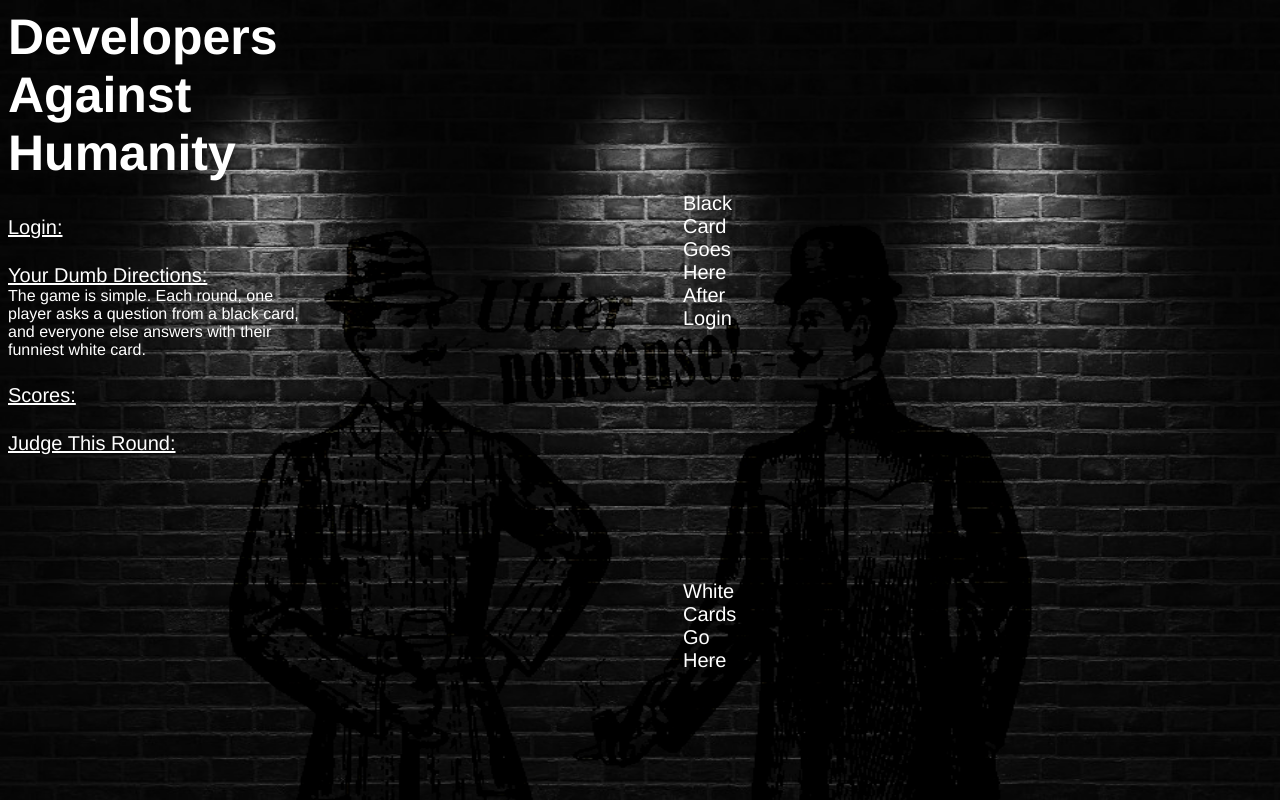
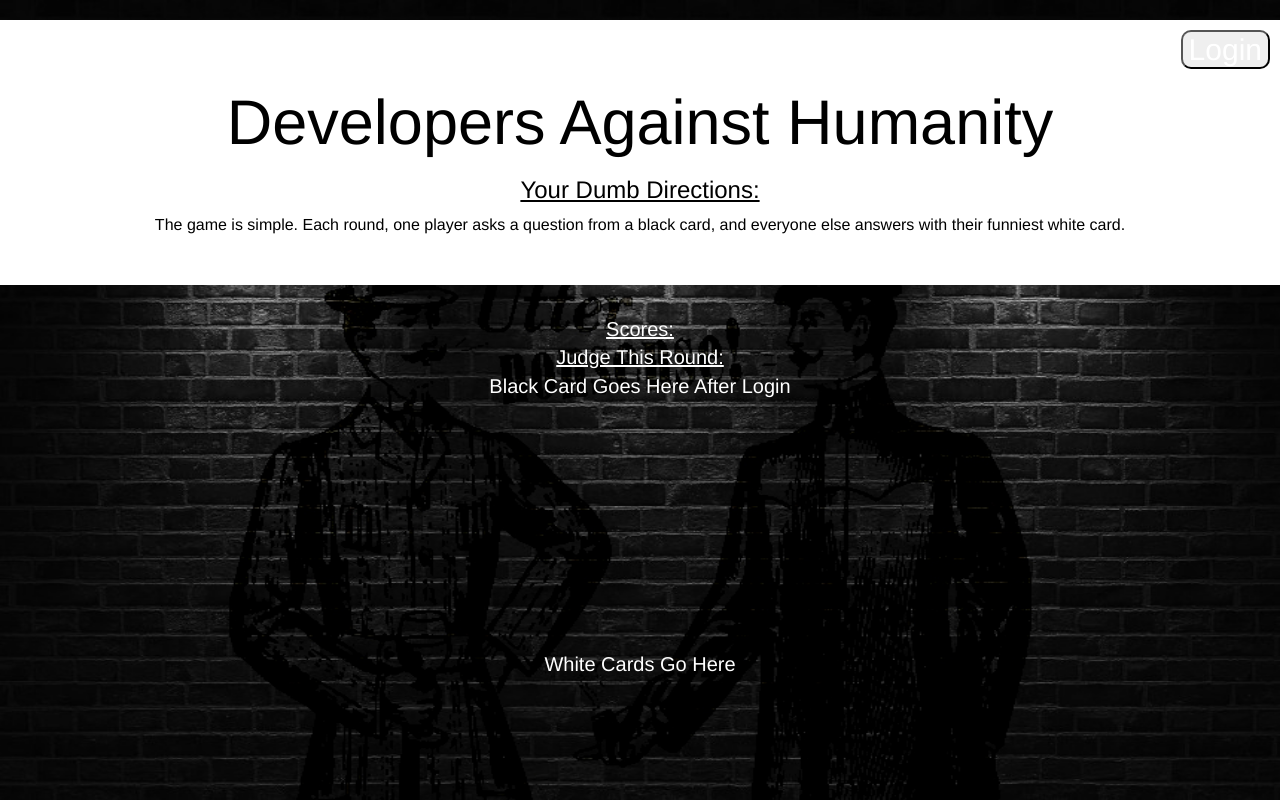
Before and after one commit to kdwhiteside/Cards, a PHP site: page /home.html in a window 1280 px wide. Run offline with PHP 8.4, Linux system fonts and the light colour scheme; some libraries are stand-ins or nearby versions.

Commit message:
redo styles and added meta tags

```diff
--- a/assets/style.css
+++ b/assets/style.css
@@ -8,16 +8,19 @@
 }
 
 h1 {
-	text-align: left;
 	color: white;
 	font-size: 50px;
 	font-family: "Helvetica Neue", Helvetica;
 }
 
-.login {
-	margin-left: center;
-	font-size: 20px;
-	text-decoration: underline;
+.jumbotron {
+	background-color: white;
+	color: black;
+}
+.login{
+	border-radius: 10px;
+	float: right;
+	margin: 10px 10px 0px 0px;
 }
 
 /* Header animation*/
@@ -62,39 +65,25 @@
 .directionsTitle{
 	font-size: 20px;
 	text-decoration: underline;
-	margin-top: 25px;
 }
 
-.container{
-	width: 300px;
-	height: 100%;
-}
 
 .scores{
-	margin-top: 25px;
 	font-size: 20px;
 	text-decoration: underline;
 }
 
 .judge{
-	margin-top: 25px;
 	font-size: 20px;
 	text-decoration: underline;
 }
 
-.container2{
-	margin-left: 675px;
-	margin-right: 675px;
-	margin-top: -600px;
-}
 
 .blackCard {
 	font-size: 20px;
-	text-align: center
 }
 
 .whiteCards{
 	margin-top: 250px;
 	font-size: 20px;
-	text-align: center
 }
--- a/config/connection.js
+++ b/config/connection.js
@@ -3,7 +3,7 @@
     host: 'localhost',
     user: 'root',
     password: '',
-    database: 'burgers_db'
+    database: 'players_db'
 });
 
 
--- a/home.html
+++ b/home.html
@@ -3,11 +3,16 @@
 <head>
 <meta charset="utf-8" />
 <meta http-equiv="X-UA-Compatible" content="IE=edge">
-<meta name="description" content="description">
+<meta name="description" content="Developers Against Humanity. An enjoyable card game with other users. Online version of Cards against humanity with a twist for Coding developers.">
+<meta name="keywords" content="game, cards, online, against, humanity, devlopers, black card, white card, funny, humor ">
+<meta name="author" content="Developers Against Humanity">
+
+<!-- Latest compiled and minified CSS -->
+<link rel="stylesheet" href="https://maxcdn.bootstrapcdn.com/bootstrap/3.3.7/css/bootstrap.min.css" integrity="sha384-BVYiiSIFeK1dGmJRAkycuHAHRg32OmUcww7on3RYdg4Va+PmSTsz/K68vbdEjh4u" crossorigin="anonymous">
+
 <title>Developers Against Humanity</title>
 <link rel="stylesheet" type="text/css" media="screen" href="assets/style.css">
-<script src="http://ajax.googleapis.com/ajax/libs/jquery/1.9.1/jquery.min.js"></script>
-<script src="code.js"></script>
+
 
 <!-- For Google Sign In -->
   <script src="https://apis.google.com/js/platform.js?onload=renderButton" async defer></script>
@@ -18,32 +23,42 @@
   <script src="https://apis.google.com/js/api:client.js"></script>
 </head>
 
+  <!-- Content -->
+
 <body>
-<div class="container" id="container">
-  <div id="animation"><h1>Developers<br>Against<br>Humanity</h1></div>
+  <h2><button class="login default">Login</button></h2>
+<div class="jumbotron text-center" >
 
-  <div class="login">Login:</div>
+        <div id="animation"><h1>Developers Against Humanity</h1></div>
 
-  <div class="directionsTitle">Your Dumb Directions:</div>
-  <div class="directions">The game is simple. Each round, one player asks a question from a black card, and everyone else answers with their funniest white card.</div>
 
-  <div class="usersLive"></div>
 
-  <div class="scores">Scores:</div>
+        <div class="directionsTitle"><h3>Your Dumb Directions:</div></h3>
+        <div class="directions">The game is simple. Each round, one player asks a question from a black card, and everyone else answers with their funniest white card.</div>
 
-  <div class="judge">Judge This Round:</div>
+        <div class="usersLive"></div>
+
+
+
+
 </div>
 
-<div class="container2">
-  <div class="blackCard">Black Card Goes Here After Login</div>
+<div class="text-center">
+      <div class="scores">Scores:</div>
+      <div class="judge">Judge This Round:</div>
+      <div class="blackCard">Black Card Goes Here After Login</div>
 
-  <div class="whiteCards">White Cards Go Here</div>
+      <div class="whiteCards">White Cards Go Here</div>
 
-  <div class="winningCard"></div>
+      <div class="winningCard"></div>
 </div>
 
 </body>
 </html>
+
+
+<script src="http://ajax.googleapis.com/ajax/libs/jquery/1.9.1/jquery.min.js"></script>
+<script src="code.js"></script>
 
 <!-- Google Analytics ======================== -->
 <script>
```
